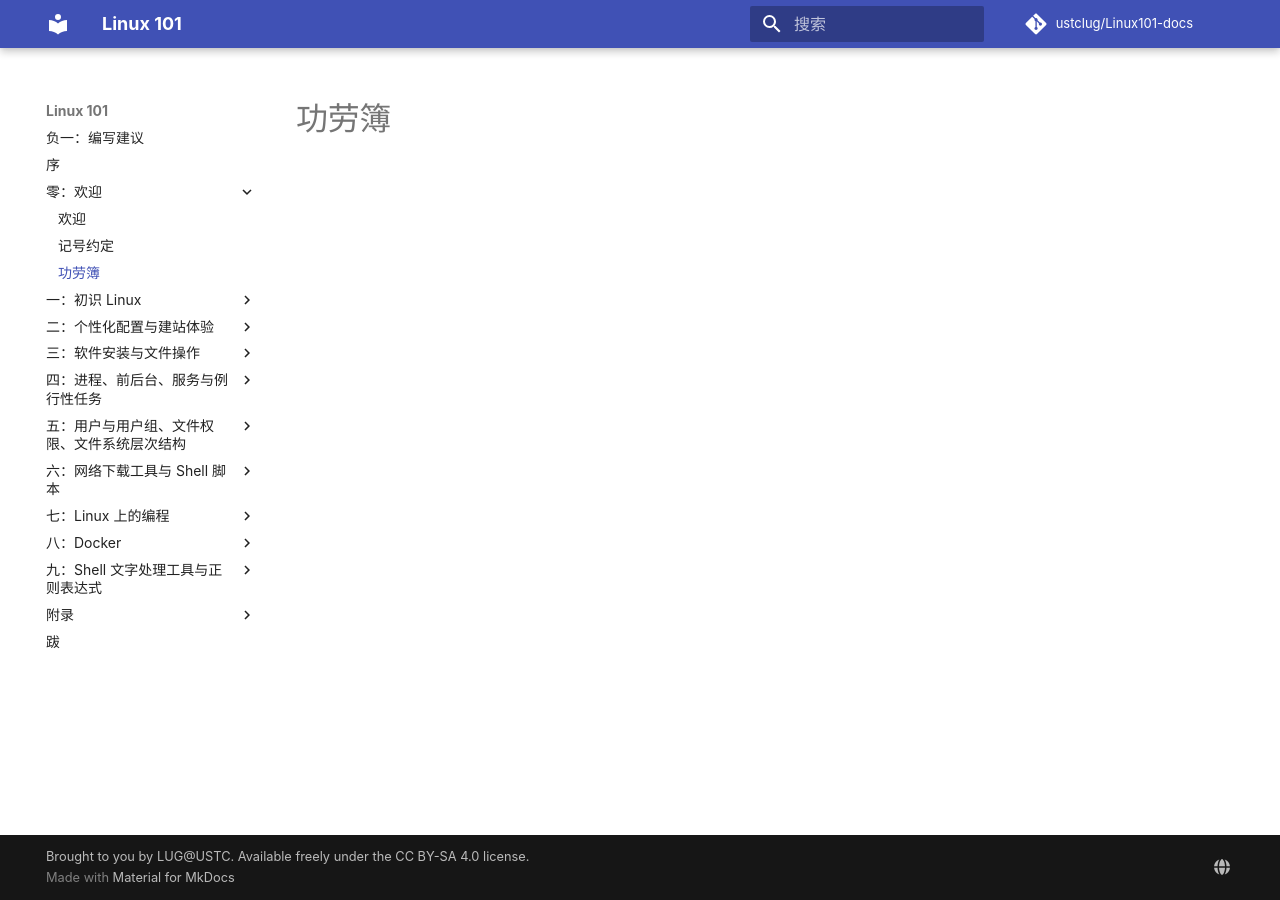
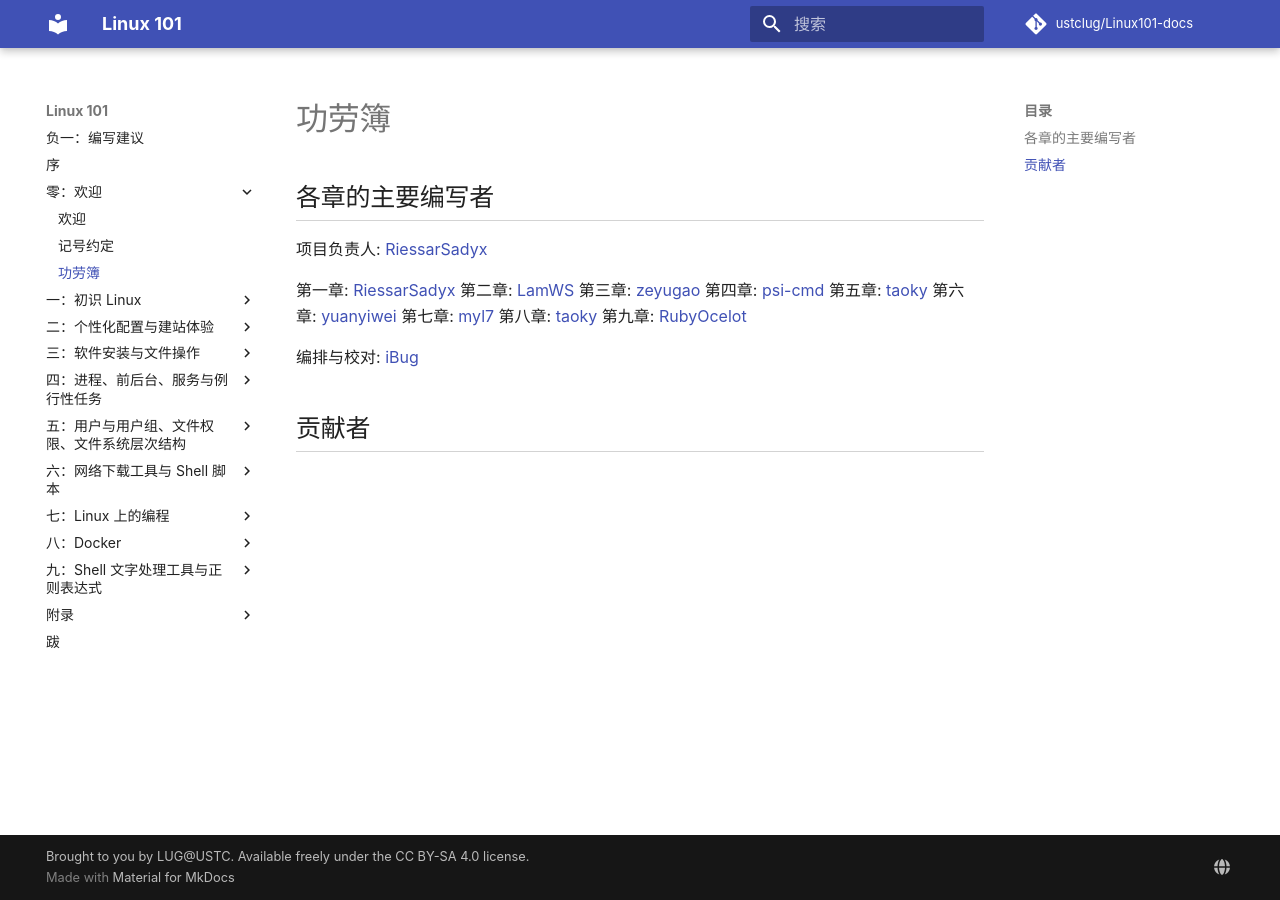
Before and after one commit to ustclug/Linux101-docs, an MkDocs documentation site: the page built from docs/credits.md, in a window 1280 px wide. Built offline with MkDocs 1.6.1 and Material for MkDocs 9.7.7, drawn with Linux system fonts in a browser that asks for light colours; comment, search, counter and statistics services are not loaded.

Commit message:
Credits: Add main contributors

```diff
--- a/docs/credits.md
+++ b/docs/credits.md
@@ -1 +1,19 @@
 # 功劳簿
+
+## 各章的主要编写者
+
+项目负责人: [RiessarSadyx](https://github.com/RiessarSadyx)
+
+第一章: [RiessarSadyx](https://github.com/RiessarSadyx)
+第二章: [LamWS](https://github.com/LamWS)
+第三章: [zeyugao](https://github.com/zeyugao)
+第四章: [psi-cmd](https://github.com/psi-cmd)
+第五章: [taoky](https://github.com/taoky)
+第六章: [yuanyiwei](https://github.com/yuanyiwei)
+第七章: [myl7](https://github.com/myl7)
+第八章: [taoky](https://github.com/taoky)
+第九章: [RubyOcelot](https://github.com/RubyOcelot)
+
+编排与校对: [iBug](https://github.com/iBug)
+
+## 贡献者
```
